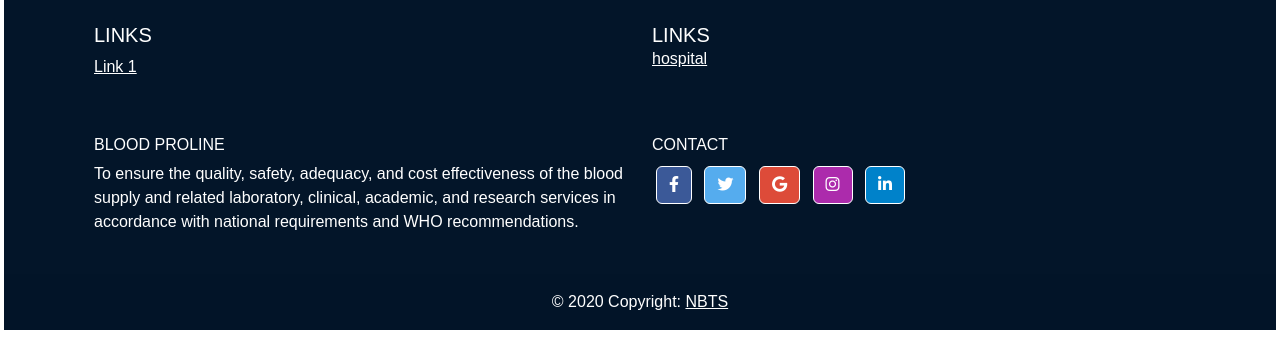
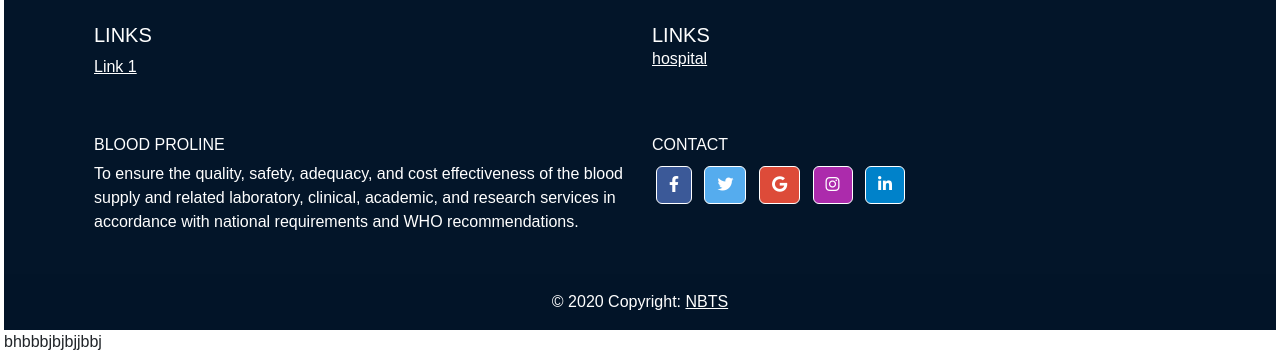
Before and after one commit to MktSachi/bloodlinepro, a PHP site: page / in a window 1280 px wide. Shown: the part 2512-2870 px from the top of the page. Before the commit the page ends 2842 px from the top, so only its background shows below. Run offline with PHP 8.4, Linux system fonts and the light colour scheme; some libraries are stand-ins or nearby versions.

Commit message:
hhjjhjhhjhj

```diff
--- a/index.php
+++ b/index.php
@@ -36,7 +36,7 @@
 
 
 <?php ?>
-
+bhbbbjbjbjjbbj
 
 </body>
 </html>
```
